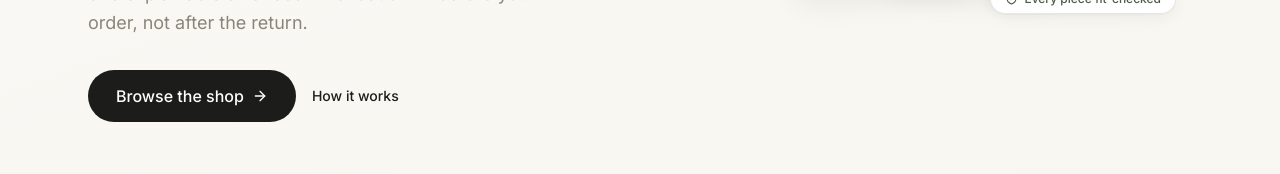
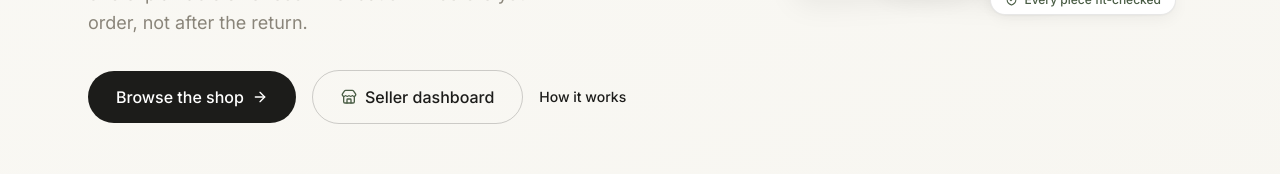
Before and after one commit to N1ando/Wardrobe-Hub, a React (Vite) app in the folder frontend/: page / in a window 1280 px wide. Shown: the part 514-688 px from the top of the page. Built offline with nearby package versions, Linux system fonts and the light colour scheme; no server answers.

Commit message:
feat: add seller dashboard button to the landing hero
The seller studio was only reachable by typing /seller; give it a visible
entry point next to the shop CTA so judges and demo viewers can find the
B2B side. Refreshes the landing screenshot.

```diff
--- a/frontend/src/pages/Landing.jsx
+++ b/frontend/src/pages/Landing.jsx
@@ -6,6 +6,7 @@ import {
   BadgeCheck,
   ShieldCheck,
   Star,
+  Store,
 } from 'lucide-react'
 import Marquee from '../components/Marquee'
 
@@ -67,6 +68,13 @@ export default function Landing() {
               >
                 Browse the shop
                 <ArrowRight size={16} className="transition-transform group-hover:translate-x-1" />
+              </Link>
+              <Link
+                to="/seller"
+                className="inline-flex items-center gap-2 border border-ink/20 text-ink px-7 py-3.5 rounded-full font-medium hover:border-ink transition-colors duration-300"
+              >
+                <Store size={16} className="text-accent" />
+                Seller dashboard
               </Link>
               <a
                 href="#how-it-works"
```
Also changed, not shown: 1 other file (tests, documents, lock files or other folders).
